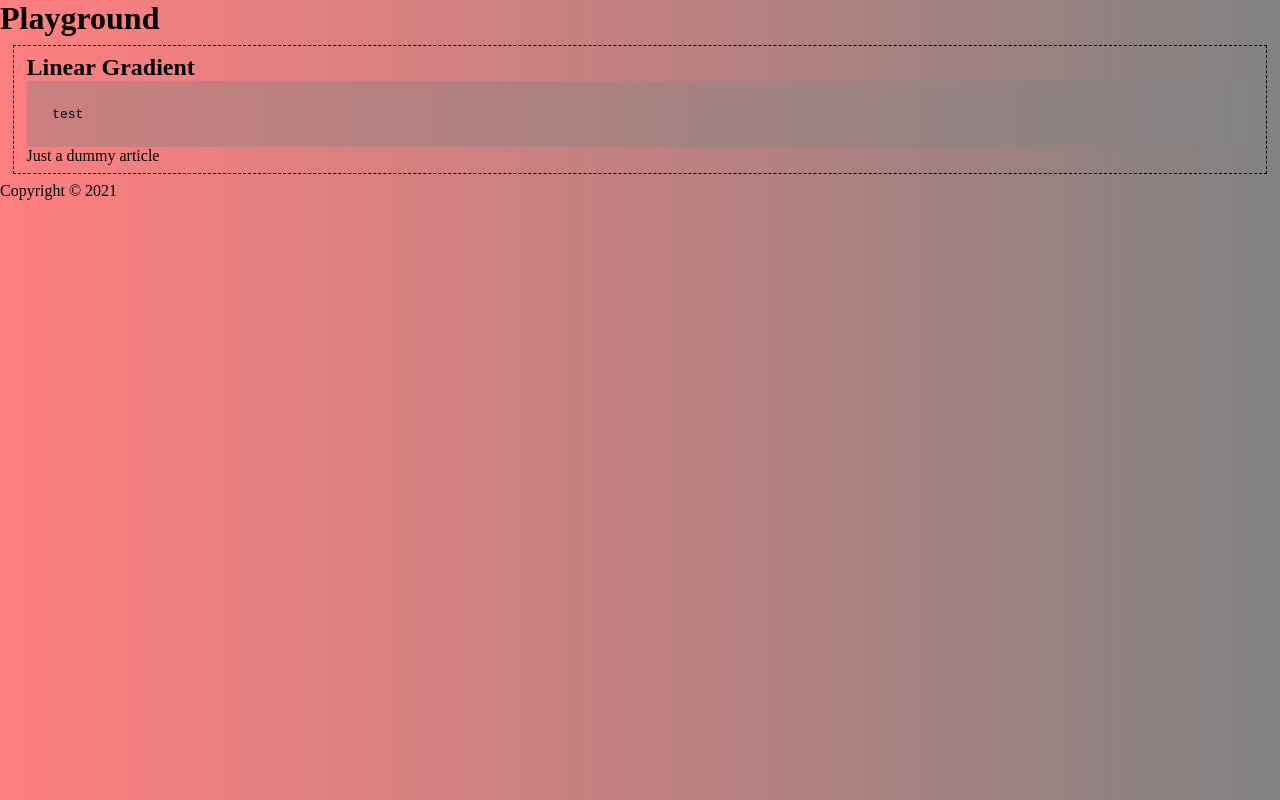
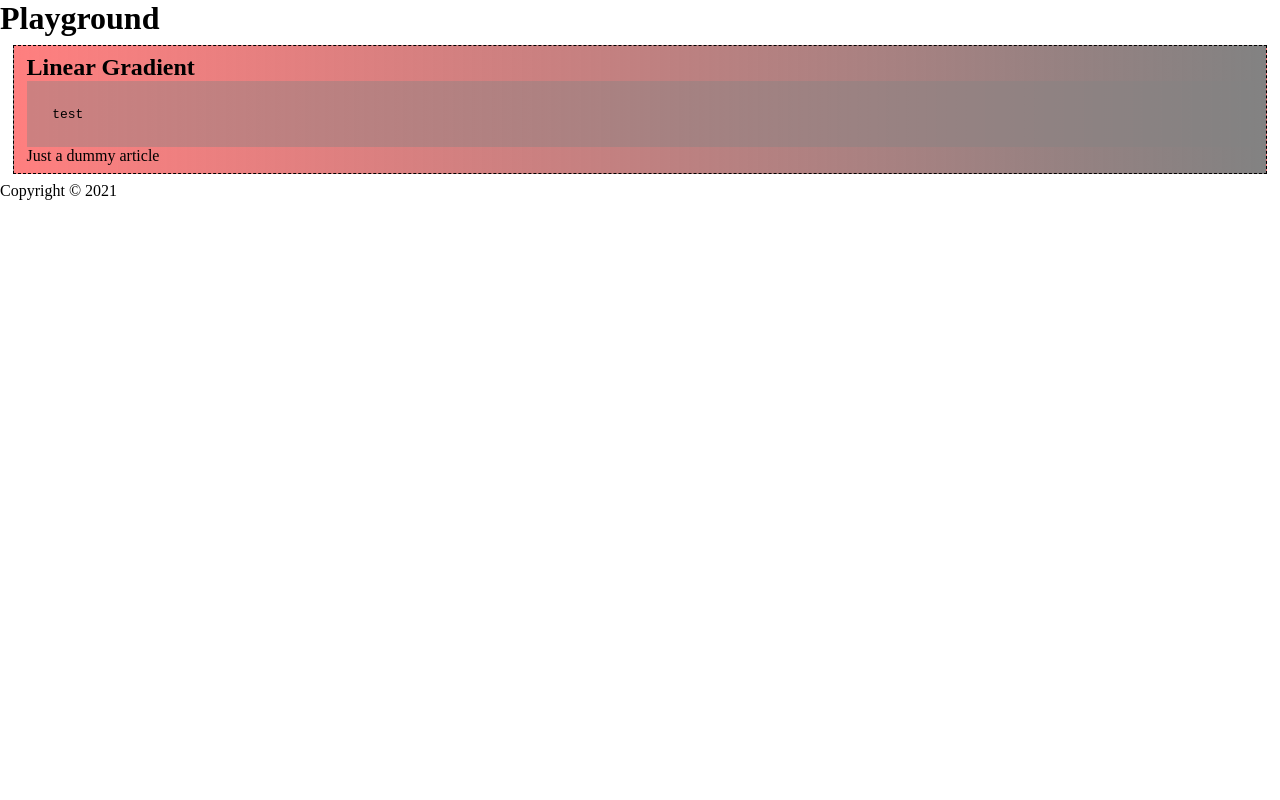
Before and after one commit to kluth/masterschool-0.01-playground, a website: page index.html in a window 1280 px wide. Drawn offline with Linux system fonts and the light colour scheme; a web font is replaced by a local one.

```diff
--- a/css/main.css
+++ b/css/main.css
@@ -4,7 +4,7 @@
     padding: 0;
 }
 
-body {
+body > main > article {
     background: linear-gradient(90deg, rgba(255, 0, 0, 0.5), rgba(130, 130, 130, 1));
 }
 
```
Also changed, not shown: package.json (added, +14 -0 lines), 1 other file.
